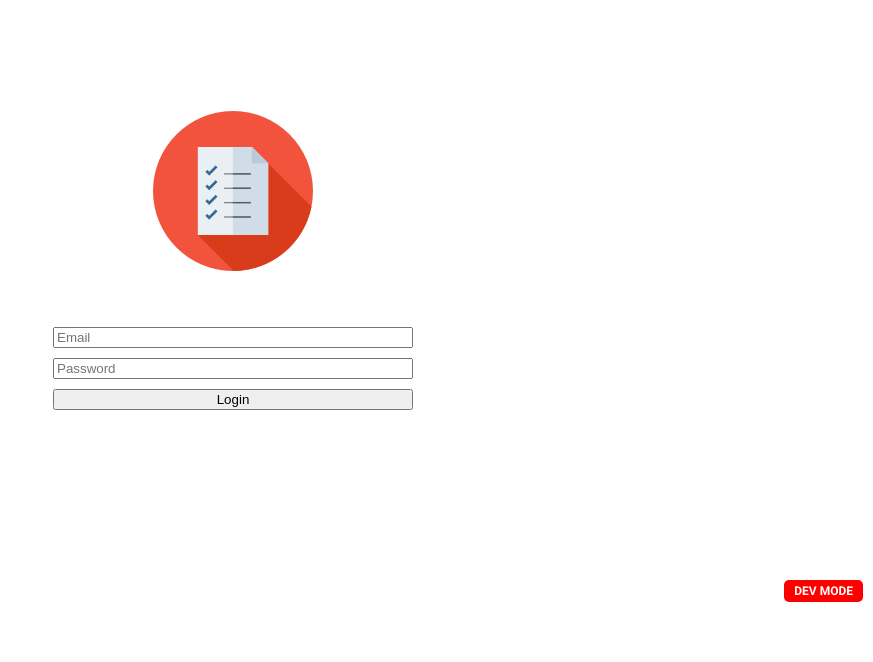
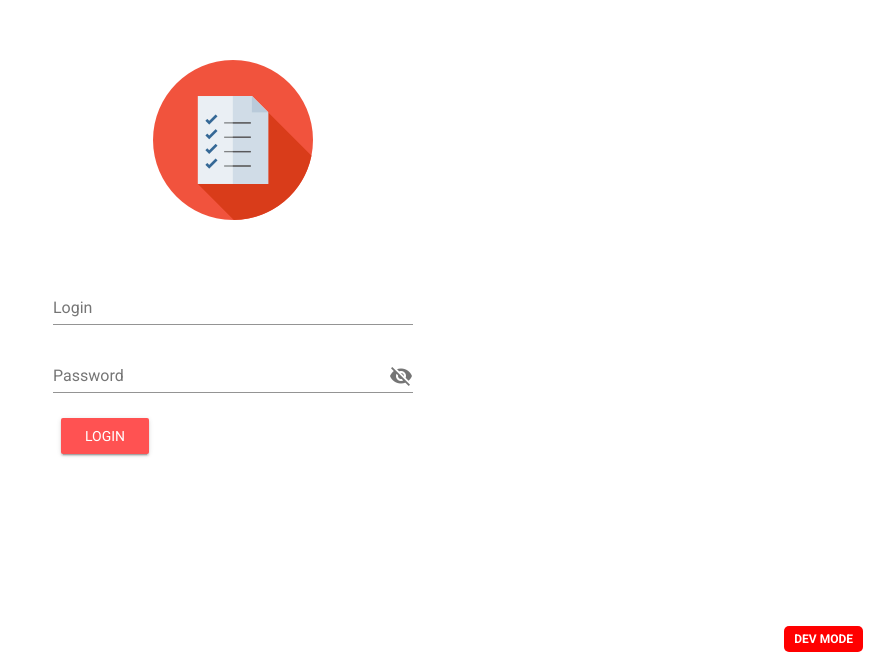
Before and after one commit to kryukalexander/shopping-list, a Vue app: page /#/login in a window 1280 px wide. Shown: the part 138-800 px from the top of the page, without its empty margins (407-1280 px from the left). Built offline with nearby package versions, Linux system fonts and the light colour scheme; no server answers; what vuefire would draw is missing.

Commit message:
Adding material design WIP

```diff
--- a/index.html
+++ b/index.html
@@ -10,7 +10,7 @@
     <link rel="mask-icon" href="static/favicons/safari-pinned-tab.svg" color="#5bbad5">
     <meta name="msapplication-TileColor" content="#ffffff">
     <meta name="theme-color" content="#ffffff">
-    <link href="https://fonts.googleapis.com/css?family=Roboto:400,700&amp;subset=cyrillic" rel="stylesheet">
+    <link href="https://fonts.googleapis.com/css?family=Roboto:400,700|Material+Icons&amp;subset=cyrillic" rel="stylesheet">
     <title>Shopping List</title>
   </head>
   <body>
--- a/package.json
+++ b/package.json
@@ -12,7 +12,8 @@
   },
   "dependencies": {
     "vue": "^2.5.2",
-    "vue-router": "^3.0.1"
+    "vue-router": "^3.0.1",
+    "vuetify": "^1.0.10"
   },
   "devDependencies": {
     "autoprefixer": "^7.1.2",
--- a/src/App.vue
+++ b/src/App.vue
@@ -1,8 +1,9 @@
 <template>
     <div id="app">
-
-        <router-view/>
-        <div v-if="!production" class="env-status">Dev mode</div>
+        <v-app>
+            <router-view/>
+            <div v-if="!production" class="env-status">Dev mode</div>
+        </v-app>
     </div>
 </template>
 
@@ -33,14 +34,13 @@
 
     #app {
         font-family: 'Roboto', sans-serif;
-        height: 100%;
         background-color: #f1f1f1;
     }
 
     .env-status {
         position: fixed;
         right: 10px;
-        bottom: 60px;
+        bottom: 10px;
         font-size: 12px;
         font-weight: bold;
         padding: 4px 10px;
--- a/src/components/List.vue
+++ b/src/components/List.vue
@@ -1,26 +1,34 @@
 <template>
-    <div class="list">
-        <div class="list__header">
-            <div class="list__wrapper">
+    <div class="List">
+        <v-toolbar :color="'error'" :fixed="true">
                 <div class="list-form">
-                    <input id="newProductName" class="list-form__input" type="text"
-                           @keyup.enter="addItem()"
-                           v-model="newString" placeholder="Название" autofocus>
-                    <button class="button is-info" v-on:click="addItem()">Добавить</button>
+                    <v-text-field
+                        :dark="true"
+                        placeholder="Название"
+                        @keyup.enter="addItem()"
+                        v-model="newString"
+                        :autofocus="true"
+                        :hide-details="true"
+                        :color="'white'"
+                    />
+
+                    <!--<input id="newProductName" class="list-form__input" type="text"-->
+                           <!--@keyup.enter="addItem()"-->
+                           <!--v-model="newString" placeholder="Название" autofocus>-->
+                    <v-btn v-on:click="addItem()"> <v-icon>add</v-icon> Добавить</v-btn>
                 </div>
-            </div>
-        </div>
-        <div class="list__main">
-            <div class="list__wrapper">
-                <div class="list__items">
+        </v-toolbar>
+        <div class="List__main">
+            <div class="List__wrapper">
+                <div class="List__items">
                     <transition name="fade">
-                        <div v-if="hasCheckedItems" class="list__divider">
+                        <div v-if="hasCheckedItems" class="List__divider">
                             <a href="#" @click.prevent="toggleCheckedItems()">{{showCheckedItems ? 'Скрыть' : 'Показать'}} отмеченные</a>
                             <a href="#" @click.prevent="removeCheckedItems(cart)">Удалить отмеченные</a>
                         </div>
                     </transition>
                     <transition-group name="flip-list">
-                        <div class="list__item" v-for="item in sortedCart" :key="item['.key']"
+                        <div class="List__item" v-for="item in sortedCart" :key="item['.key']"
                              v-show="!(item.checked && !showCheckedItems)"
                              v-bind:class="{'list__item--checked' : item.checked}">
                             <list-item v-bind:item="item" v-bind:on-remove="removeItem" v-bind:on-change="changeItem"/>
@@ -30,12 +38,12 @@
                 </div>
             </div>
         </div>
-        <div class="list__footer">
-            <div class="list__wrapper">
-                <div class="list__footer-row">
+        <div class="List__footer">
+            <div class="List__wrapper">
+                <div class="List__footer-row">
                     ©2018 Powered by <a href="https://vuejs.org/">vue.js</a> and <a href="https://firebase.google.com/">Google Firebase</a>
                 </div>
-                <div class="list__footer-row">
+                <div class="List__footer-row">
                     Logged as {{ username }} - <a href="#" @click.prevent="logout()">Logout</a>
                 </div>
             </div>
@@ -131,7 +139,7 @@
     }
 </script>
 
-<style scoped lang="scss">
+<style lang="scss">
 
     $animation-duration: .25s;
 
@@ -168,7 +176,7 @@
         transition: all $animation-duration;
     }
 
-    .list {
+    .List {
         min-height: 100%;
         width: 100%;
         display: flex;
@@ -180,19 +188,6 @@
             max-width: 1000px;
             margin: 0 auto;
             padding: 0 10px;
-        }
-
-        &__header {
-            flex-grow: 0;
-            flex-shrink: 0;
-            background-color: #fff;
-            padding: 10px 0 5px;
-            position: fixed;
-            width: 100%;
-            left: 0;
-            top: 0;
-            z-index: 10;
-            box-shadow: 0 0 4px 2px rgba(0,0,0,0.15);
         }
 
         &__footer {
@@ -208,7 +203,7 @@
         &__main {
             width: 100%;
             flex-grow: 1;
-            padding: 65px 0 10px;
+            padding: 75px 0 10px;
             overflow-y: auto;
             overflow-x: hidden;
 
@@ -263,22 +258,13 @@
 
     .list-form {
         width: 100%;
+        max-width: 1000px;
+        padding: 0 10px;
+        margin: 0 auto;
         display: flex;
 
-        &__input {
-            flex-grow: 1;
-            border: none;
-            border-bottom: 1px solid #cccccc;
-            background-color: transparent;
-            font-size: 20px;
-            line-height: 35px;
-            padding: 0;
-            margin-right: 20px;
-            min-width: 180px;
-
-            &:focus {
-                outline: none;
-            }
+        .btn {
+            margin-top: 17px;
         }
     }
 
--- a/src/components/Login.vue
+++ b/src/components/Login.vue
@@ -3,9 +3,24 @@
         <img class="login__icon" src="../../static/favicons/android-chrome-192x192.png" alt="">
 
         <div class="login__form">
-            <input type="email" v-model="email" placeholder="Email">
-            <input type="password" v-model="password" placeholder="Password">
-            <button @click="login()">Login</button>
+            <v-text-field
+                    type="email"
+                    name="Login"
+                    label="Login"
+                    v-model="email"
+                    :color="'error'"
+            />
+            <v-text-field
+                    label="Password"
+                    name="Password"
+                    v-model="password"
+                    :type="showPassword ? 'password' : 'text'"
+                    :append-icon="showPassword ? 'visibility' : 'visibility_off'"
+                    :append-icon-cb="() => (showPassword = !showPassword)"
+                    :color="'error'"
+            />
+
+            <v-btn @click="login()" color="error">Login</v-btn>
             <span v-if="error">{{error}}</span>
         </div>
     </div>
@@ -20,7 +35,8 @@
             return {
                 email: '',
                 password: '',
-                error: false
+                error: false,
+                showPassword: false
             }
         },
         methods: {
@@ -53,20 +69,6 @@
             padding: 20px;
             background-color: #fff;
             border-radius: 10px;
-            /*box-shadow: 0 0 5px 1px rgba(0, 0, 0, 0.15);*/
-
-            * {
-                display: block;
-                width: 100%;
-
-                &:not(:last-child) {
-                    margin-bottom: 10px;
-                }
-            }
-
-            input:-webkit-autofill {
-                border: 1px solid rgb(238, 238, 238);
-            }
         }
 
         &__icon {
--- a/src/main.js
+++ b/src/main.js
@@ -1,11 +1,15 @@
 // The Vue build version to load with the `import` command
 // (runtime-only or standalone) has been set in webpack.base.conf with an alias.
 import Vue from 'vue'
+import Vuetify from 'vuetify'
 import App from './App'
 import router from './router'
 import VueFire from 'vuefire'
 import firebase from 'firebase'
 
+import 'vuetify/dist/vuetify.min.css'
+
+Vue.use(Vuetify);
 Vue.use(VueFire);
 Vue.config.productionTip = false;
 
```
